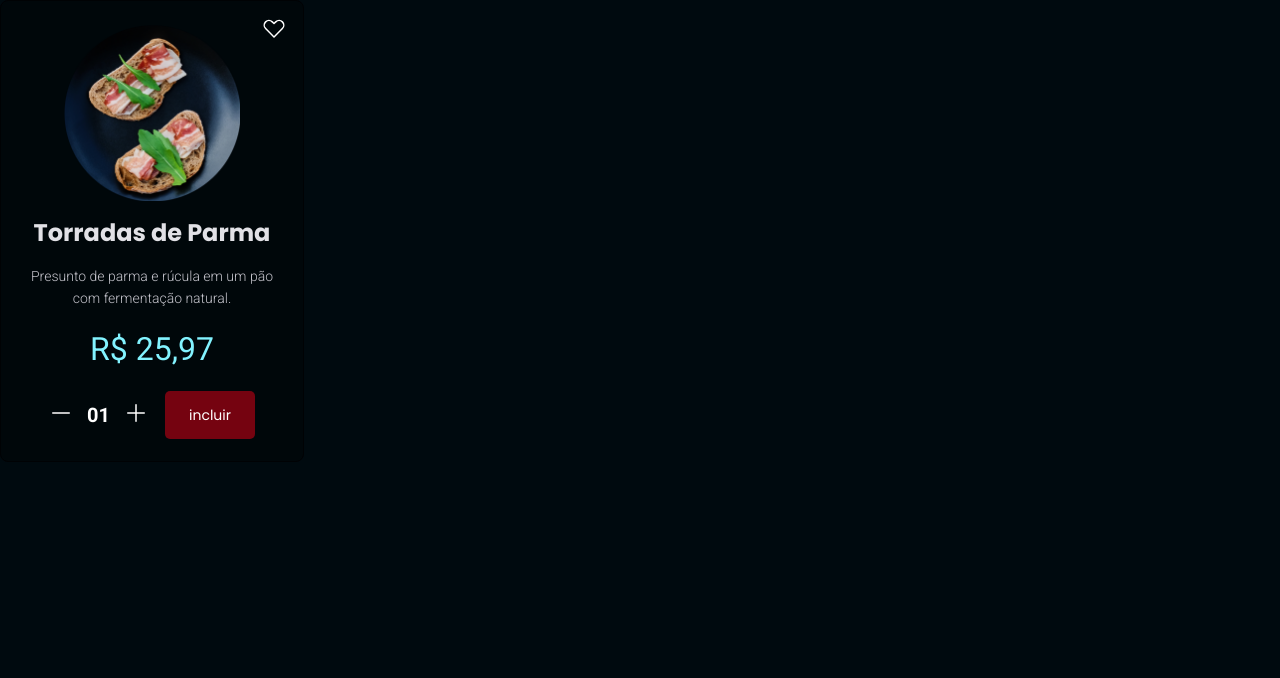
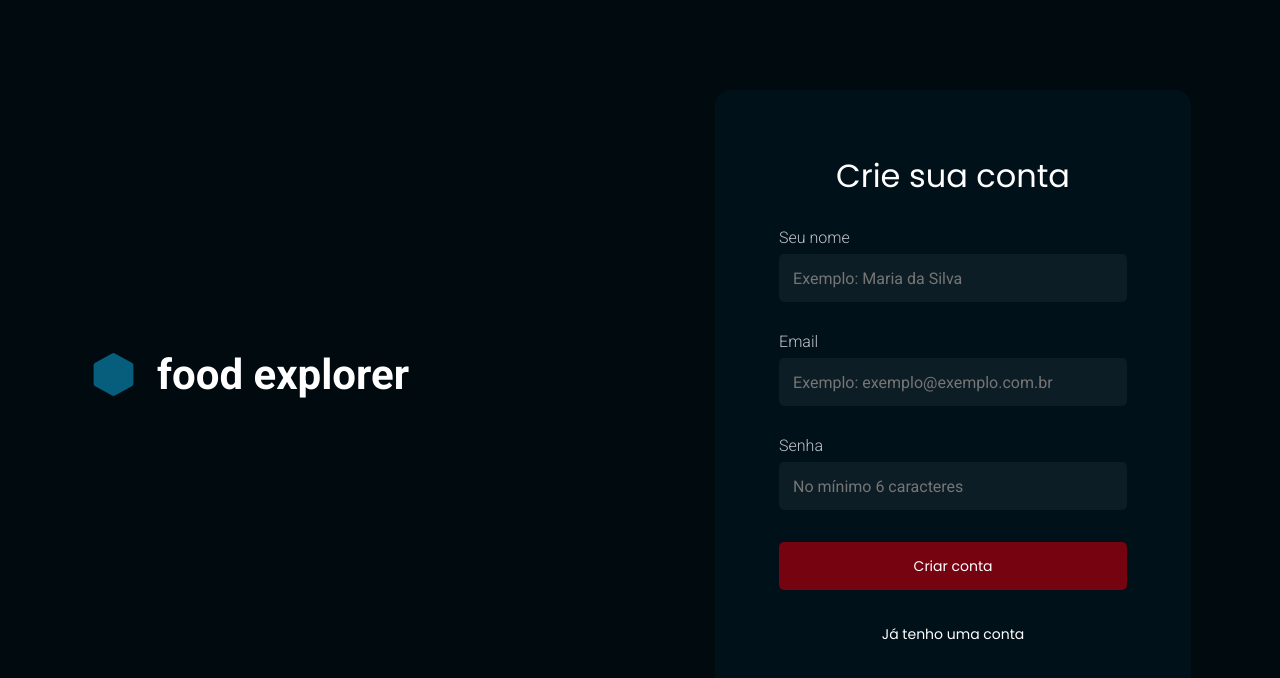
Before and after one commit to jaocruz/foodexplorer-web, a React (Vite) app: page / in a window 1280 px wide. Shown: the top 678 px of the page. Built offline with nearby package versions, Linux system fonts and the light colour scheme.

Commit message:
sign-up page

```diff
--- a/src/components/input/index.jsx
+++ b/src/components/input/index.jsx
@@ -1,10 +1,14 @@
 import { Container } from "./styles";
 
-export function Input({icon: Icon, placeholder}){
+export function Input({icon: Icon, title, placeholder}){
   return (
     <Container>
-      {Icon && <Icon size={24}/>}
-      <input placeholder={placeholder} />
+      {title && <label htmlFor="">{title}</label>}
+
+      <section>
+        {Icon && <Icon size={24}/>}
+        <input placeholder={placeholder} />
+      </section>
     </Container>
   )
 }
--- a/src/components/input/styles.js
+++ b/src/components/input/styles.js
@@ -1,6 +1,17 @@
 import styled from "styled-components";
 
 export const Container = styled.div`
+  display: flex;
+  flex-direction: column;
+
+  gap: 8px;
+
+  label {
+    ${({theme}) => theme.FONTS.ROBOTO_SMALLregular};
+    color: ${({theme}) => theme.COLORS.LIGHT_400};
+  }
+
+  section {
     width: 100%;
     max-width: 581px;
 
@@ -20,6 +31,7 @@ export const Container = styled.div`
       background-color: ${({ theme }) => theme.COLORS.DARK_700};
       outline: 1px solid ${({ theme }) => theme.COLORS.LIGHT_500};
     }
+  }
 
   svg {
     transition: transform 0.5s ease;
@@ -27,7 +39,7 @@ export const Container = styled.div`
   }
 
   input {
-    width: 254px;
+    width: 100%;
     height: 100%;
 
     border: none;
--- a/src/main.jsx
+++ b/src/main.jsx
@@ -6,13 +6,13 @@ import { ThemeProvider } from 'styled-components'
 
 import GlobalStyle from './styles/global'
 
-import { DishCard } from './components/dish-card'
+import { SignUp } from './pages/sign-up'
 
 ReactDOM.createRoot(document.getElementById('root')).render(
   <React.StrictMode>
     <ThemeProvider theme={theme}>
       <GlobalStyle />
-      <DishCard/>
+      <SignUp/>
     </ThemeProvider>
   </React.StrictMode>,
 )
--- /dev/null
+++ b/src/pages/sign-up/index.jsx
@@ -0,0 +1,29 @@
+import { Container, Brand, Form } from "./styles";
+
+import { PiHexagonFill } from "react-icons/pi";
+
+import { Input } from "../../components/input";
+import { Button } from "../../components/button";
+
+export function SignUp(){
+  return (
+    <Container>
+      <Brand>
+        <PiHexagonFill size={49}/>
+        <h1>food explorer</h1>
+      </Brand>
+
+      <Form>
+        <h1>Crie sua conta</h1>
+
+        <Input title="Seu nome" placeholder="Exemplo: Maria da Silva"/>
+        <Input title="Email" placeholder="Exemplo: exemplo@exemplo.com.br"/>
+        <Input title="Senha" placeholder="No mínimo 6 caracteres"/>
+
+        <Button title="Criar conta"/>
+
+        <a href="#">Já tenho uma conta</a>
+      </Form>
+    </Container>
+  )
+}
--- /dev/null
+++ b/src/pages/sign-up/styles.js
@@ -0,0 +1,57 @@
+import styled from "styled-components";
+
+export const Container = styled.main`
+  width: 100%;
+  height: 100vh;
+
+  gap: 306px;
+
+  display: flex;
+  align-items: center;
+  justify-content: center;
+`;
+
+export const Brand = styled.div`
+  display: flex;
+  align-items: center;
+
+  margin-top: -4%;
+
+  gap: 19px;
+
+  > svg {
+    color: ${({theme}) => theme.COLORS.CAKE_100};
+  }
+
+  > h1 {
+    ${({theme}) => theme.FONTS.ROBOTO_GIANTbold}
+    color: ${({theme}) => theme.COLORS.LIGHT_100};
+  }
+`;
+
+export const Form = styled.form`
+  display: flex;
+  flex-direction: column;
+
+  gap: 32px;
+
+  padding: 64px;
+  border-radius: 16px;
+  background-color: ${({theme}) => theme.COLORS.DARK_700};
+
+  > h1 {
+    text-align: center;
+    ${({theme}) => theme.FONTS.POPPINS_400medium}
+    color: ${({theme}) => theme.COLORS.LIGHT_100};
+  }
+
+  > div {
+    width: 348px;
+  }
+
+  > a {
+    text-align: center;
+    ${({theme}) => theme.FONTS.POPPINS_100medium}
+    color: ${({theme}) => theme.COLORS.LIGHT_100};
+  }
+`;
```
Lines whose indentation alone changed are shown as unchanged.
